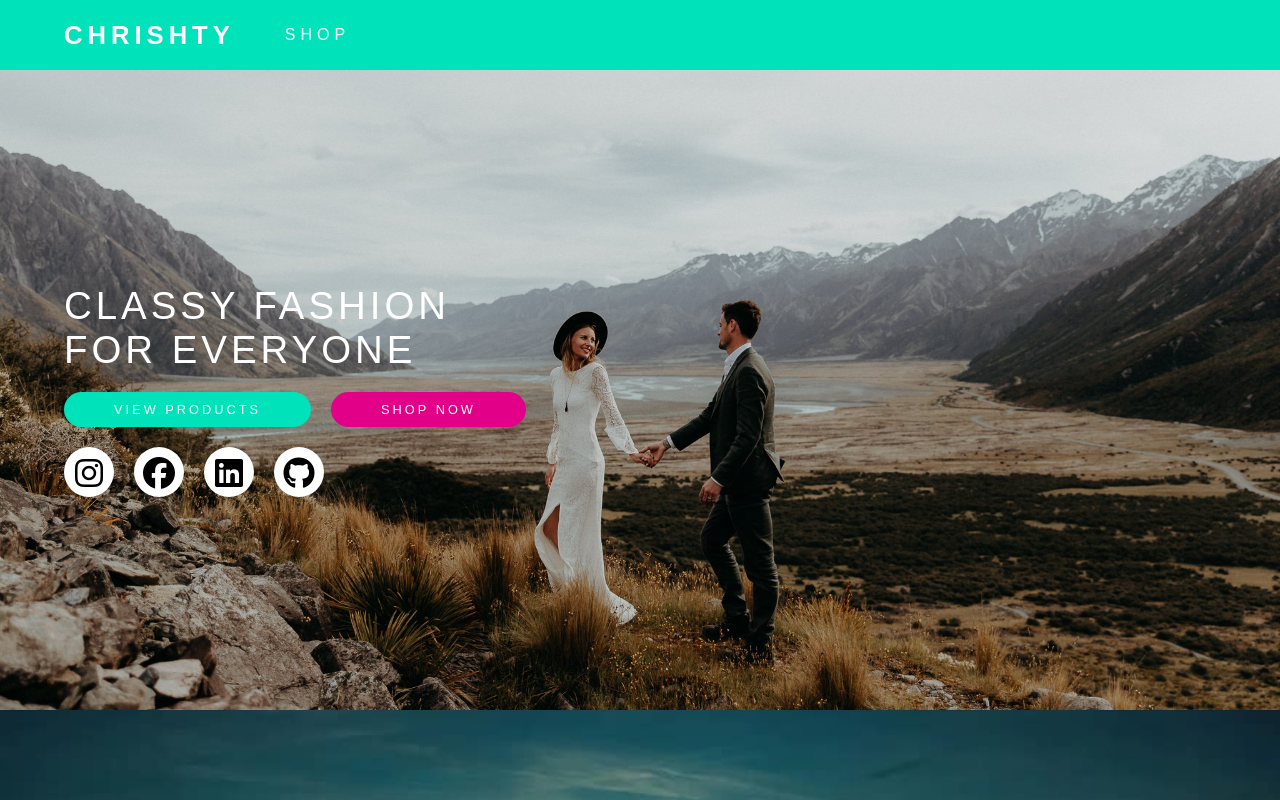
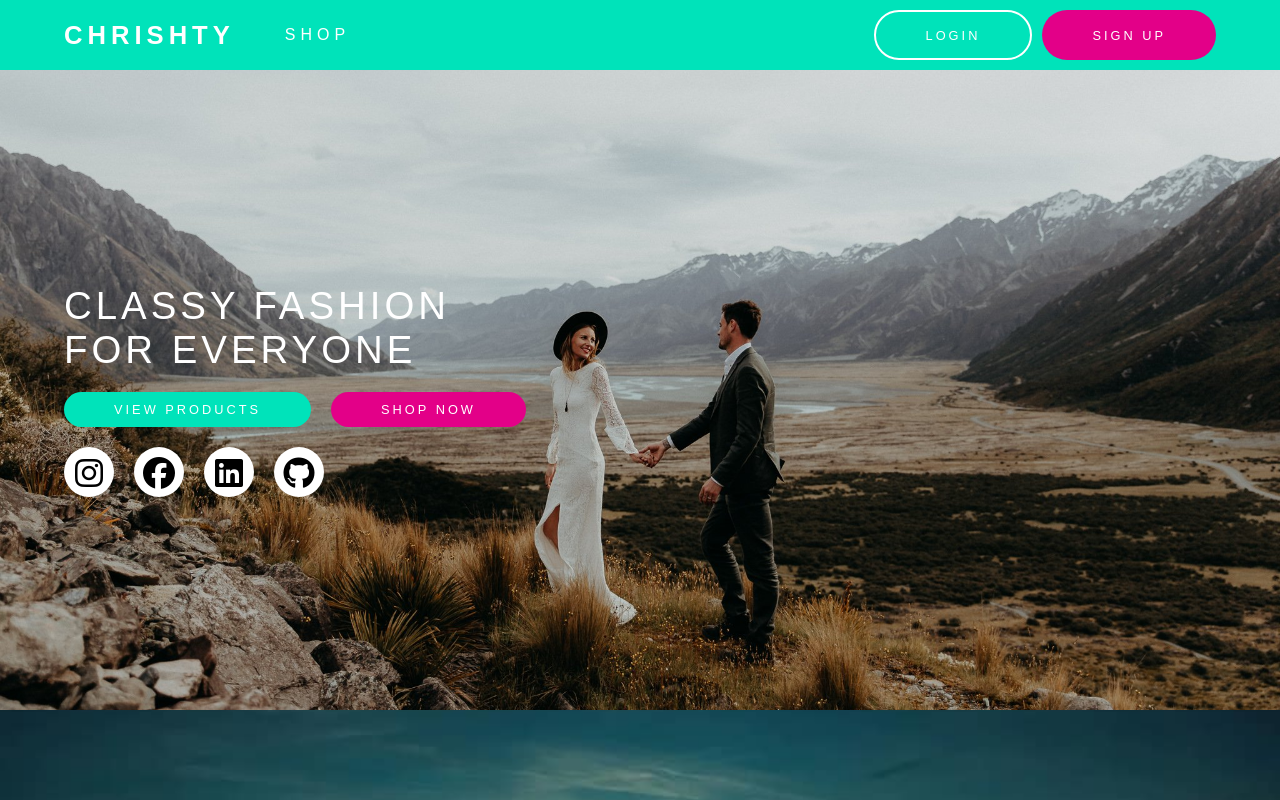
Before and after one commit to christopher-alba/e-commerce-chrishty, a React app: page / in a window 1280 px wide. Shown: the top 800 px of the page. Built offline with nearby package versions, Linux system fonts and the light colour scheme.

Commit message:
add buttons for auth to navbar

```diff
--- a/client/components/navbar/Navbar.jsx
+++ b/client/components/navbar/Navbar.jsx
@@ -4,6 +4,7 @@ import JCUXContainer from "../jcux/JCUXContainer";
 import JCUXFlex from "../jcux/JCUXFlex";
 import styled from "styled-components";
 import JCUXText from "../jcux/JCUXText";
+import JCUXButton from "../jcux/JCUXButton";
 
 const StyledLink = styled(JCUXCustomLink)`
   text-decoration: none;
@@ -25,8 +26,9 @@ const Navbar = () => {
       height="fit-content"
       zIndex="1000"
     >
-      <JCUXContainer height="50px">
-        <JCUXFlex alignItems="center" height="100%" childSpacingRight="50px">
+      <JCUXContainer height="50px" width="100%">
+        <JCUXFlex justifyContent="space-between" width="100%" height="100%">
+          <JCUXFlex alignItems="center" childSpacingRight="50px">
             <StyledLink color="white" href="/">
               <JCUXText
                 fontWeight="600"
@@ -57,6 +59,11 @@ const Navbar = () => {
               </JCUXText>
             </StyledLink>
           </JCUXFlex>
+          <JCUXFlex childSpacingRight="10px">
+            <JCUXButton type="light-outlined">LOGIN</JCUXButton>
+            <JCUXButton type="tertiary">SIGN UP</JCUXButton>
+          </JCUXFlex>
+        </JCUXFlex>
       </JCUXContainer>
     </JCUXFlex>
   );
```
Lines whose indentation alone changed are shown as unchanged.
